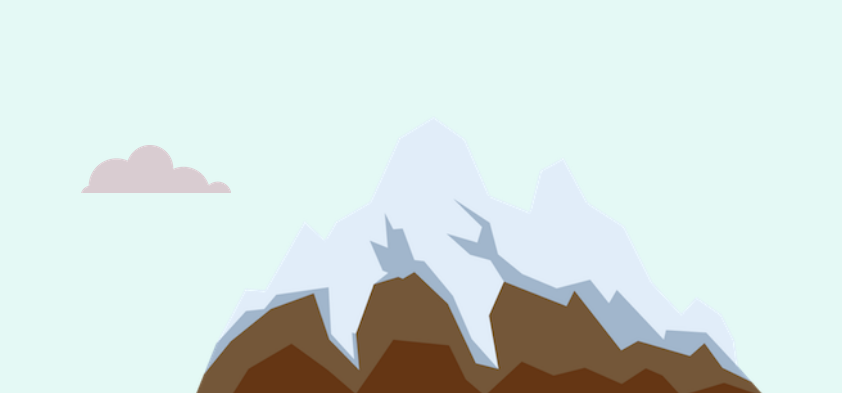
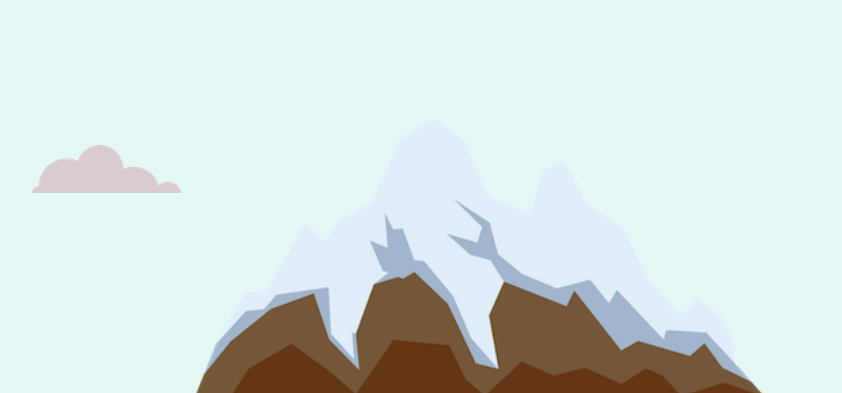
Before and after one commit to NaseemAhmad2463/My-first-portfolio, a plain HTML site: page index.html in a window 1280 px wide. Shown: the part 407-800 px from the top of the page, without its empty margins (169-1011 px from the left). Drawn offline with Linux system fonts and the light colour scheme.

Commit message:
Update styles.css

```diff
--- a/css/styles.css
+++ b/css/styles.css
@@ -72,7 +72,7 @@ a:hover{
 
 .bottom-cloud{
     position: absolute;
-    left:250px;
+    left:200px;
     bottom:300px;
 }
 
```
